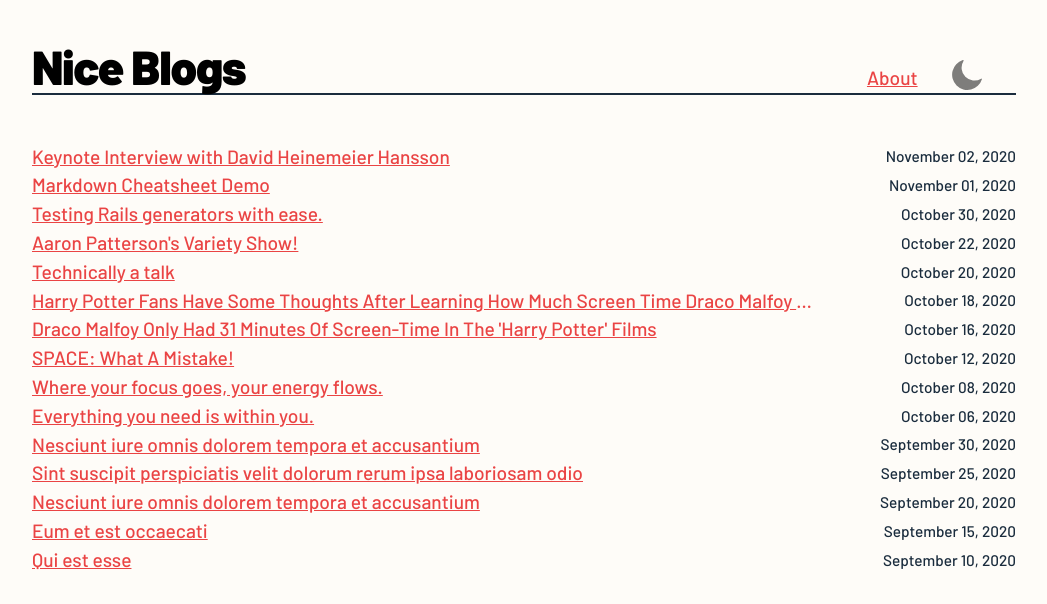
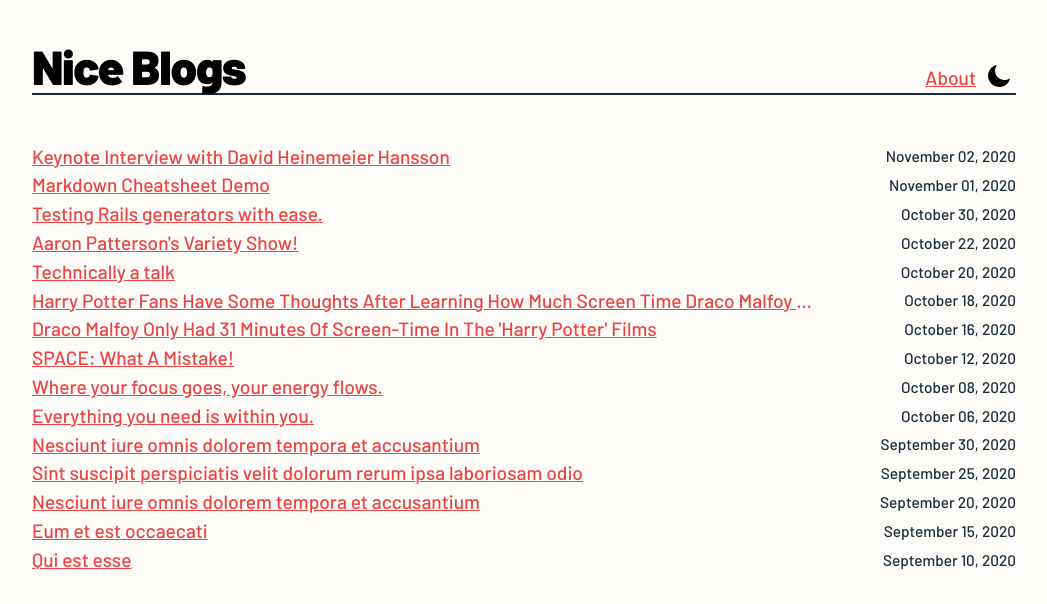
Before and after one commit to abhaynikam/gatsby-nice-blog, a Gatsby site: page / in a window 1280 px wide. Shown: the top 604 px of the page, without its empty margins (116-1163 px from the left). Built offline with nearby package versions, Linux system fonts and the light colour scheme; Gatsby itself is replaced by a stand-in of ours; some packages are replaced by stand-ins of ours.

Commit message:
Minor tweaks to dark mode toggle button UI

```diff
--- a/src/components/layout.js
+++ b/src/components/layout.js
@@ -2,8 +2,8 @@ import React from "react";
 import { Link } from "gatsby";
 import { ThemeToggler } from "gatsby-plugin-dark-mode";
 import FooterSocialIcons from "./footer-social-icons";
-import moon  from '../assets/moon.svg';
-import sun from '../assets/sun.svg';
+import MoonSvg from '../assets/moon.svg';
+import SunSvg from '../assets/sun.svg';
 
 const Layout = ({ location, title, children }) => {
   const rootPath = `${__PATH_PREFIX__}/`
@@ -30,19 +30,15 @@ const Layout = ({ location, title, children }) => {
         <div className="global-wrapper" data-is-root-path={isRootPath}>
           <header className="global-header">
             {headerSiteText}
-
+            <div className="header-actions">
               <Link className="header-nav-link" to="/pages/about/">
                 About
               </Link>
-              <div className="container">
-                <button className="toggle-button"
-                  onClick={e => toggleTheme(theme === 'light' ? 'dark' : 'light')}
-                >
-                {
-                   <img src={theme === "dark" ?sun:moon} alt="toggle theme" className="sun-moon"/>
-                }
-
-                </button>
+              <button className="toggle-button header-nav-link"
+                onClick={e => toggleTheme(theme === 'light' ? 'dark' : 'light')}
+              >
+                <img src={theme === "dark" ? SunSvg : MoonSvg} alt="toggle theme" className="sun-moon"/>
+              </button>
             </div>
           </header>
           <main>{children}</main>
--- a/src/components/seo.js
+++ b/src/components/seo.js
@@ -70,6 +70,10 @@ const SEO = ({ description, lang, meta, title }) => {
           name: `twitter:description`,
           content: metaDescription,
         },
+        {
+          name: `viewport`,
+          content: `width=device-width, initial-scale=1.0`,
+        },
       ].concat(meta)}
     />
   )
--- a/src/style.scss
+++ b/src/style.scss
@@ -514,7 +514,7 @@ a:focus {
     display: flex;
     flex-direction: column;
 
-  a{
+    a {
       width: 100%;
       text-align: center;
     }
@@ -523,22 +523,24 @@ a:focus {
     width: 70%;
     text-align: left;
   }
-  .main-heading{
+
+  .main-heading {
     width: 70%;
     text-align: left;
   }
+
   .header-nav-link{
     width: 15%;
     text-align: right;
   }
-  .container{
+
+  .container {
     align-items: flex-start;
     width: 15%;
   }
 }
 
 @media (min-width: 801px) {
-
   .title {
     width: 80%;
     text-align: left;
@@ -548,57 +550,64 @@ a:focus {
     width: 20%;
     text-align: right;
   }
+
   .header-link-home, .main-heading{
     width: 75%;
     text-align: left;
   }
+
+  .header-actions {
+    display: flex;
+    width: 100%;
+    justify-content: flex-end;
+
     .header-nav-link{
       width: 15%;
       text-align: right;
     }
-  .container{
-
-    align-items: flex-end;
-    width: 10%;
   }
 }
 
 @media (max-width: 350px) {
-  .global-header
-  {
+  .global-header {
     flex-direction: column;
   }
-  .header-link-home, .main-heading{
+
+  .header-link-home, .main-heading {
     text-align: center;
     width: 100%;
   }
-  .header-nav-link{
+
+  .header-nav-link {
     text-align: center;
     width: 100%;
   }
-  .toggle-button{
+
+  .header-actions {
+    display: flex;
+    width: 100%;
+    justify-content: flex-end;
+
+    .toggle-button {
       margin-top: 5px;
       margin-bottom: 10px;
       width: 100%;
       text-align: center;
     }
-  .container{
-    align-items: center;
-    width: 100%;
-    margin-bottom:4px ;
+  }
 }
 
-}
+.header-actions {
+  display: flex;
+  width: 100%;
+  justify-content: flex-end;
 
   .toggle-button {
-  width: 100%;
-  height: 30px;
+    width: 40px;
     border: medium none;
     background: transparent none repeat scroll 0% 0%;
-  align-self: center;
     cursor: pointer;
-  margin-bottom:4px ;
-
+    outline: none;
   }
 
   .sun-moon:hover{
@@ -606,12 +615,6 @@ a:focus {
   }
 
   .sun-moon{
-  height: 30px;
-  opacity: 0.5;
-  width: 100%;
-
+    height: 22px;
   }
-.container{
-  display: flex;
-
 }
--- a/src/templates/index-template.js
+++ b/src/templates/index-template.js
@@ -7,7 +7,6 @@ import SEO from "../components/seo";
 import Pagination from "../components/pagination";
 
 const BlogIndex = ({ data, location, pageContext }) => {
-  console.log(data);
   const siteTitle = data.site.siteMetadata.title;
   const { edges } = data.allMarkdownRemark;
   const {
```
Lines whose indentation alone changed are shown as unchanged.
